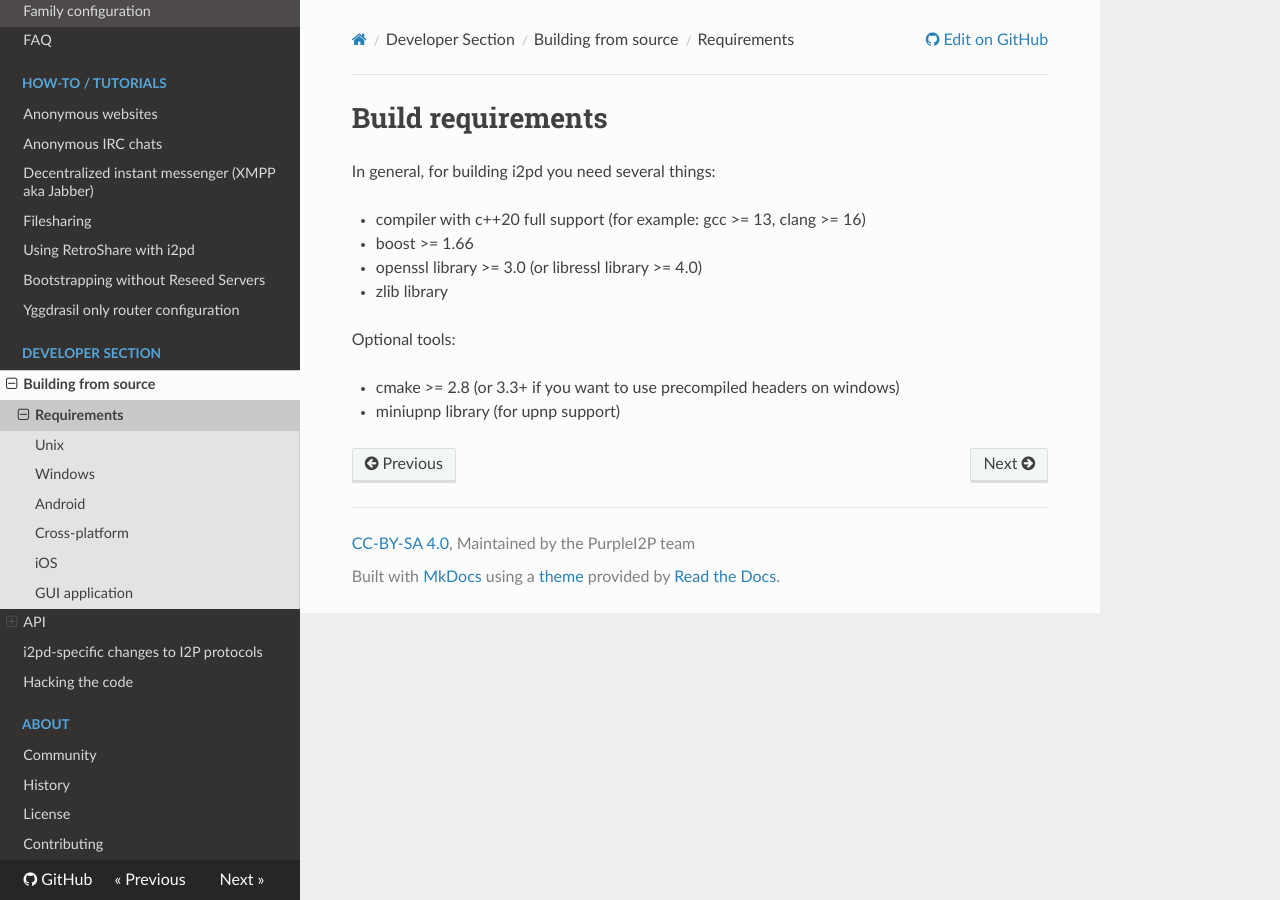
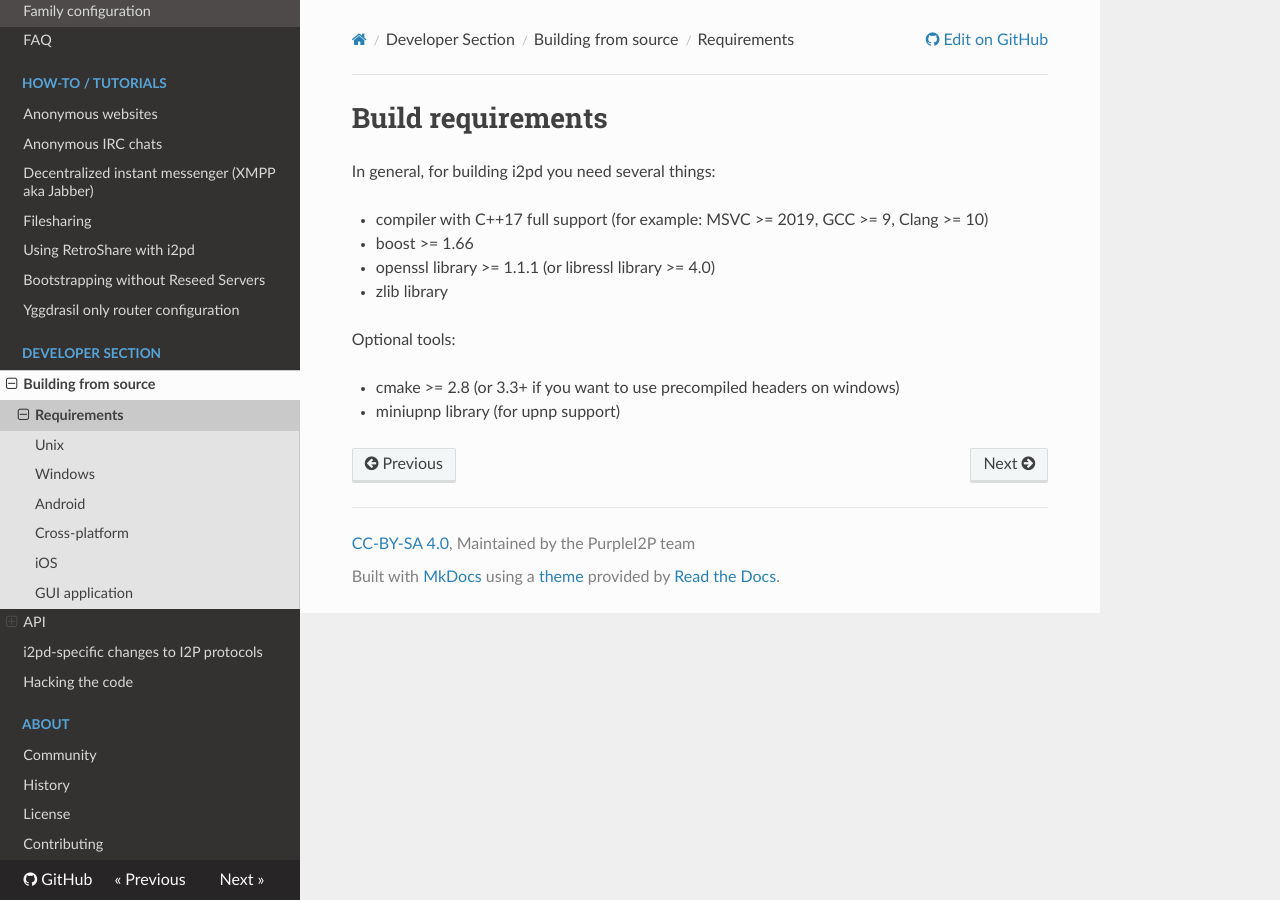
Before and after one commit to PurpleI2P/i2pd_docs_en, an MkDocs documentation site: the page built from docs/devs/building/requirements.md, in a window 1280 px wide. Built offline with MkDocs 1.6.1, drawn with Linux system fonts in a browser that asks for light colours; nearby versions of some CDN libraries.

Commit message:
Fix inaccuracies in the requirements

```diff
--- a/docs/devs/building/requirements.md
+++ b/docs/devs/building/requirements.md
@@ -3,9 +3,9 @@ Build requirements
 
 In general, for building i2pd you need several things:
 
-* compiler with c++20 full support (for example: gcc >= 13, clang >= 16)
+* compiler with C++17 full support (for example: MSVC >= 2019, GCC >= 9, Clang >= 10)
 * boost >= 1.66
-* openssl library >= 3.0 (or libressl library >= 4.0)
+* openssl library >= 1.1.1 (or libressl library >= 4.0)
 * zlib library
 
 Optional tools:
```
